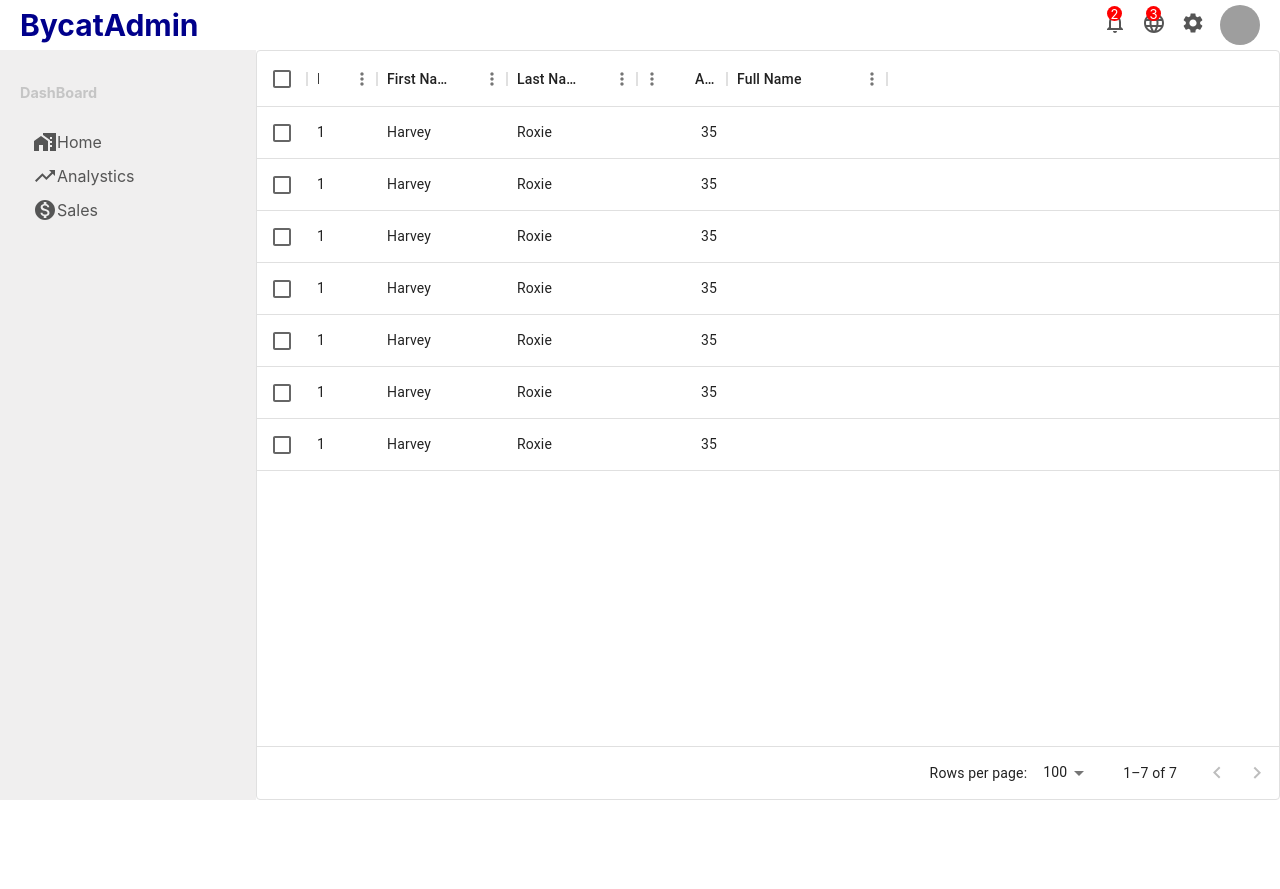
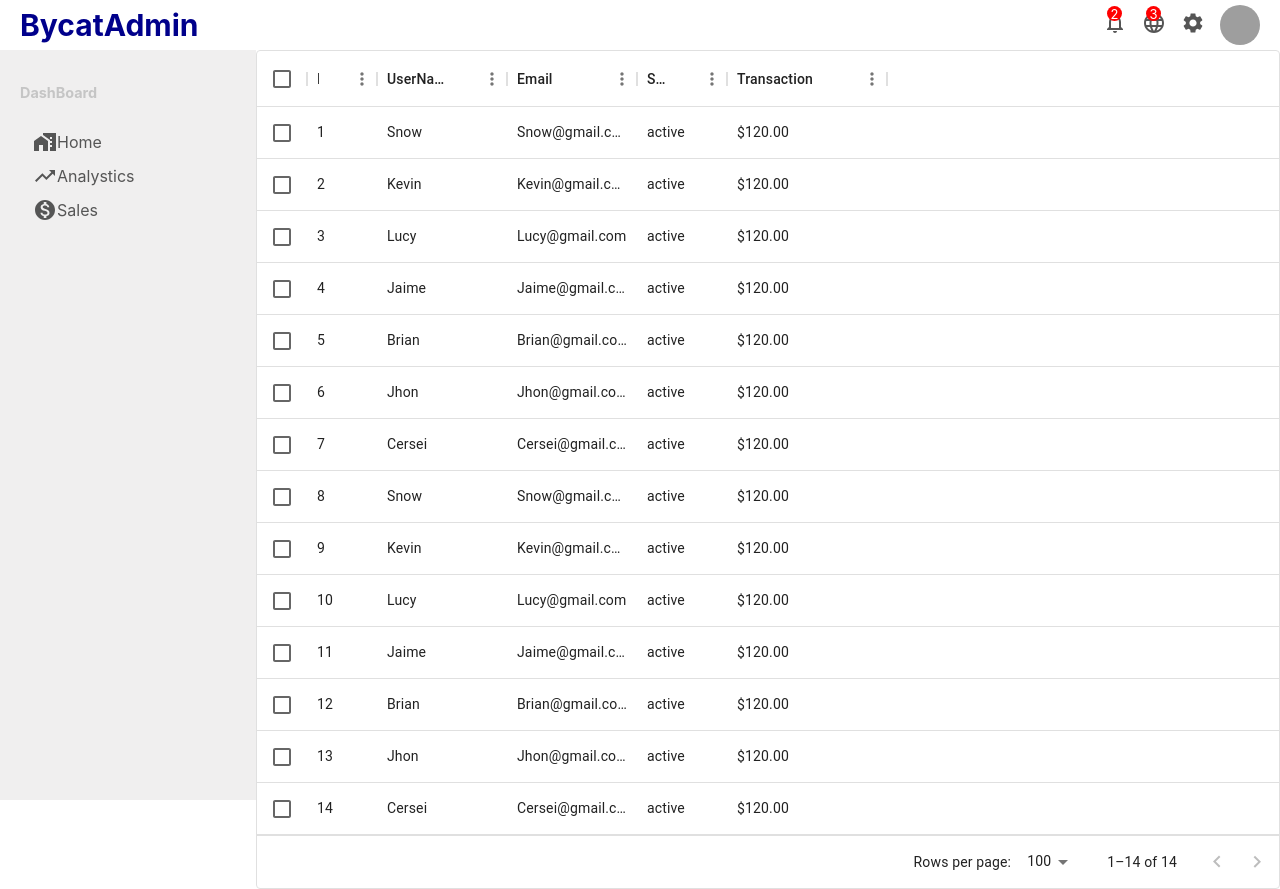
Before and after one commit to bycat0909/ledger, a React (Create React App) app in the folder src/main/frontend/ledger/: page /users in a window 1280 px wide. Before the commit the page ends 800 px from the top, so only its background shows below. Built offline with nearby package versions, Linux system fonts and the light colour scheme; grey boxes are pictures that could not be loaded.

Commit message:
T_USER_M 사용자 관련 테이블 JPA 업데이트 작업 진행중..

```diff
--- a/src/main/frontend/ledger/src/pages/userList/userList.jsx
+++ b/src/main/frontend/ledger/src/pages/userList/userList.jsx
@@ -5,20 +5,27 @@ import {DataGrid} from "@mui/x-data-grid";
 
 const columns =[
     {field : 'id', headerName : 'ID', width : 70},
-    {field : 'firstName', headerName : 'First Name', width : 130},
-    {field : 'lastName', headerName : 'Last Name', width : 130},
-    {field : 'age', headerName : 'Age', type: 'number', width : 90},
-    {field : 'fullName', headerName : 'Full Name', description:'설명', sortable:false ,width : 160},
+    {field : 'username', headerName : 'UserName', width : 130},
+    {field : 'email', headerName : 'Email', width : 130},
+    {field : 'status', headerName : 'Status', width : 90},
+    {field : 'transaction', headerName : 'Transaction', description:'설명', sortable:false ,width : 160},
 ]
 
 const rows =[
-    {id:1, lastName:'Snow', firstName:'jon', age : 35},
-    {id:1, lastName:'Lannister', firstName:'Cersei', age : 35},
-    {id:1, lastName:'Lannister', firstName:'Jaime', age : 35},
-    {id:1, lastName:'Stark', firstName:null, age : 35},
-    {id:1, lastName:'Targaryen', firstName:'Ferrara', age : 35},
-    {id:1, lastName:'Frances', firstName:'Rossini', age : 35},
-    {id:1, lastName:'Roxie', firstName:'Harvey', age : 35},
+    {id:1, username:'Snow', email:'Snow@gmail.com', status : 'active', transaction : '$120.00'},
+    {id:2, username:'Kevin', email:'Kevin@gmail.com', status : 'active', transaction : '$120.00'},
+    {id:3, username:'Lucy', email:'Lucy@gmail.com', status : 'active', transaction : '$120.00'},
+    {id:4, username:'Jaime', email:'Jaime@gmail.com', status : 'active', transaction : '$120.00'},
+    {id:5, username:'Brian', email:'Brian@gmail.com', status : 'active', transaction : '$120.00'},
+    {id:6, username:'Jhon', email:'Jhon@gmail.com', status : 'active', transaction : '$120.00'},
+    {id:7, username:'Cersei', email:'Cersei@gmail.com', status : 'active', transaction : '$120.00'},
+    {id:8, username:'Snow', email:'Snow@gmail.com', status : 'active', transaction : '$120.00'},
+    {id:9, username:'Kevin', email:'Kevin@gmail.com', status : 'active', transaction : '$120.00'},
+    {id:10, username:'Lucy', email:'Lucy@gmail.com', status : 'active', transaction : '$120.00'},
+    {id:11, username:'Jaime', email:'Jaime@gmail.com', status : 'active', transaction : '$120.00'},
+    {id:12, username:'Brian', email:'Brian@gmail.com', status : 'active', transaction : '$120.00'},
+    {id:13, username:'Jhon', email:'Jhon@gmail.com', status : 'active', transaction : '$120.00'},
+    {id:14, username:'Cersei', email:'Cersei@gmail.com', status : 'active', transaction : '$120.00'},
 ]
 export default function UserList(){
     return (
@@ -27,7 +34,7 @@ export default function UserList(){
                 columns={columns}
                 rows={rows}
                 pageSize={5}
-                rowsPerPageOptions={[5]}
+                rowsPerPage={5}
                 checkboxSelection
             />
         </div>
```
